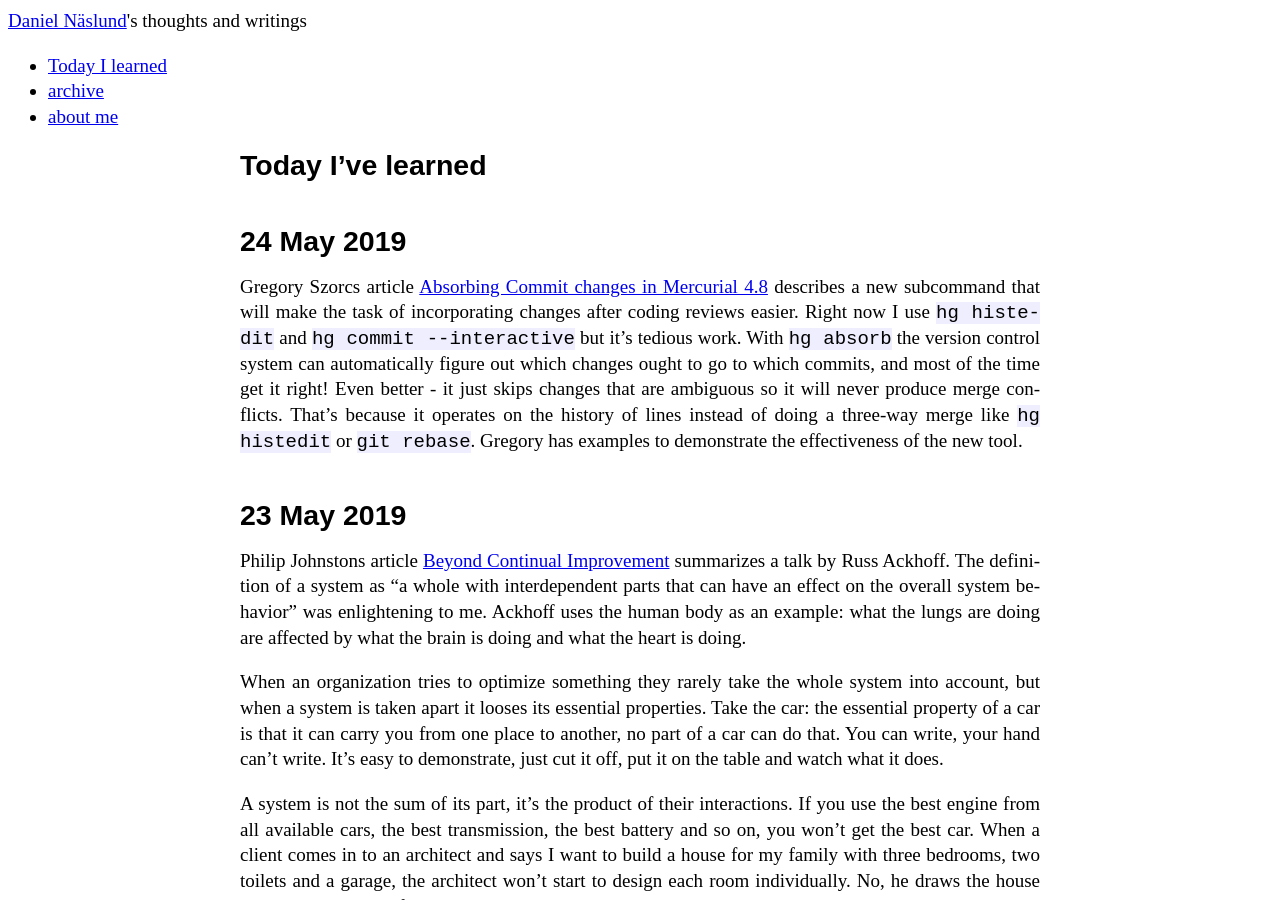
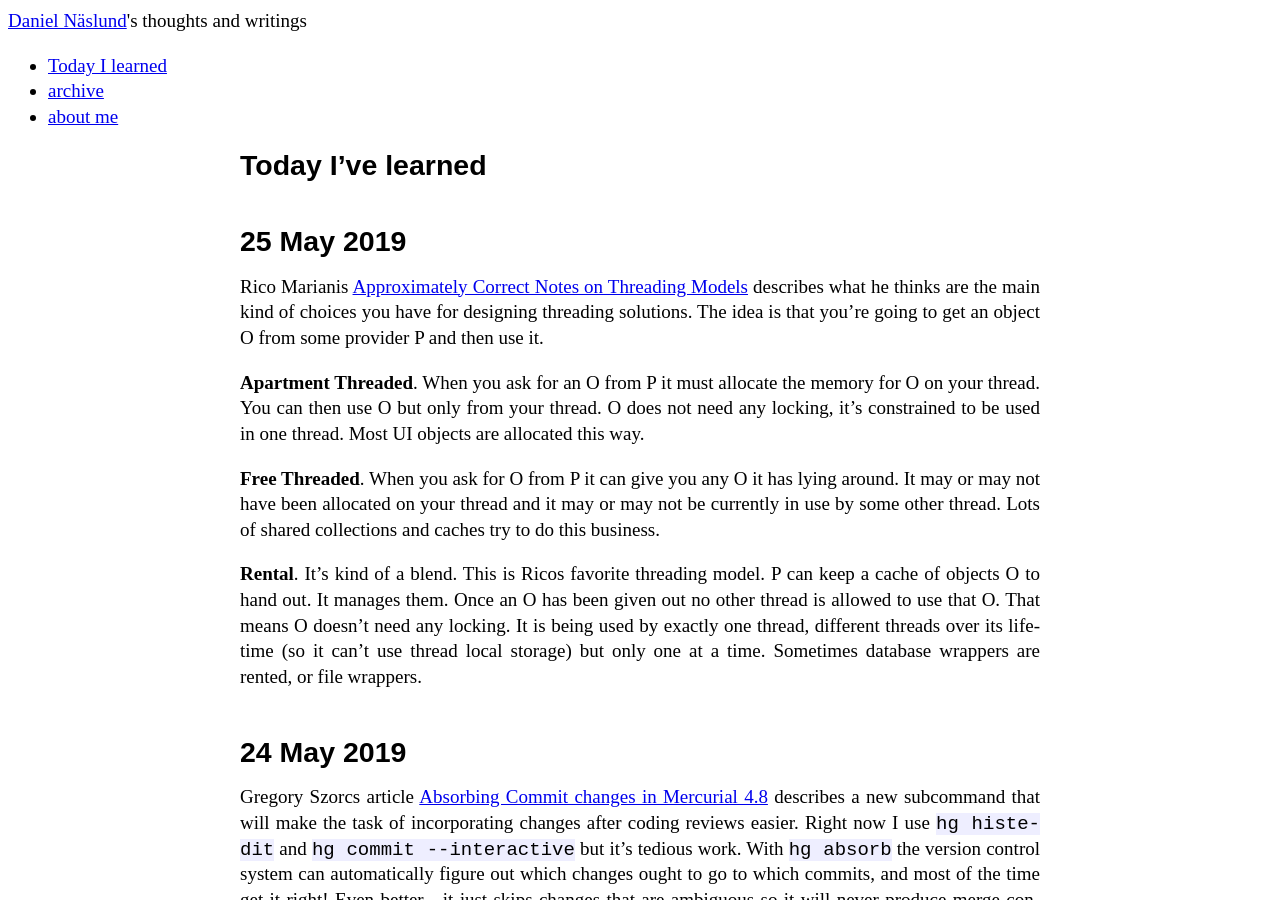
Before and after one commit to dannas/dannas.github.com, a Jekyll site: the page built from TIL.markdown, in a window 1280 px wide and 900 px high. Built offline with Jekyll 4.4.1, drawn with Linux system fonts in a browser that asks for light colours.

Commit message:
Yet another TIL

```diff
--- a/TIL.markdown
+++ b/TIL.markdown
@@ -4,6 +4,16 @@ title: TIL - Today I've Learned
 use_math: true
 ---
 # Today I've learned
+
+## 25 May 2019
+
+Rico Marianis [Approximately Correct Notes on Threading Models](https://medium.com/@ricomariani/approximately-correct-notes-on-selected-threading-models-f96543c7c4a2) describes what he thinks are the main kind of choices you have for designing threading solutions. The idea is that you're going to get an object O from some provider P and then use it.
+
+**Apartment Threaded**. When you ask for an O from P it must allocate the memory for O on your thread. You can then use O but only from your thread. O does not need any locking, it's constrained to be used in one thread. Most UI objects are allocated this way.
+
+**Free Threaded**. When you ask for O from P it can give you any O it has lying around. It may or may not have been allocated on your thread and it may or may not be currently in use by some other thread. Lots of shared collections and caches try to do this business.
+
+**Rental**. It’s kind of a blend. This is Ricos favorite threading model. P can keep a cache of objects O to hand out. It manages them. Once an O has been given out no other thread is allowed to use that O. That means O doesn't need any locking. It is being used by exactly one thread, different threads over its lifetime (so it can’t use thread local storage) but only one at a time. Sometimes database wrappers are rented, or file wrappers.
 
 ## 24 May 2019
 
```
